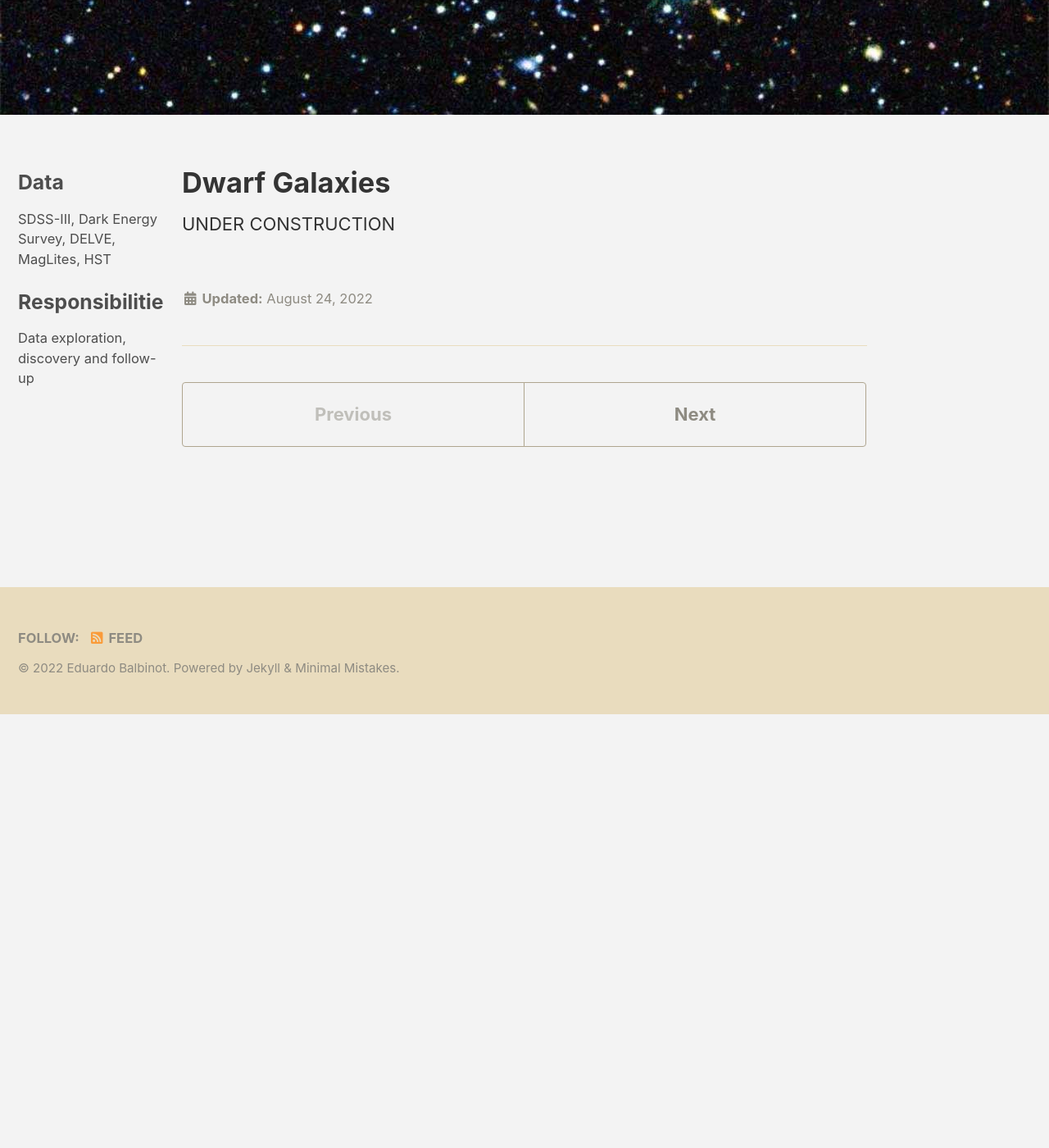
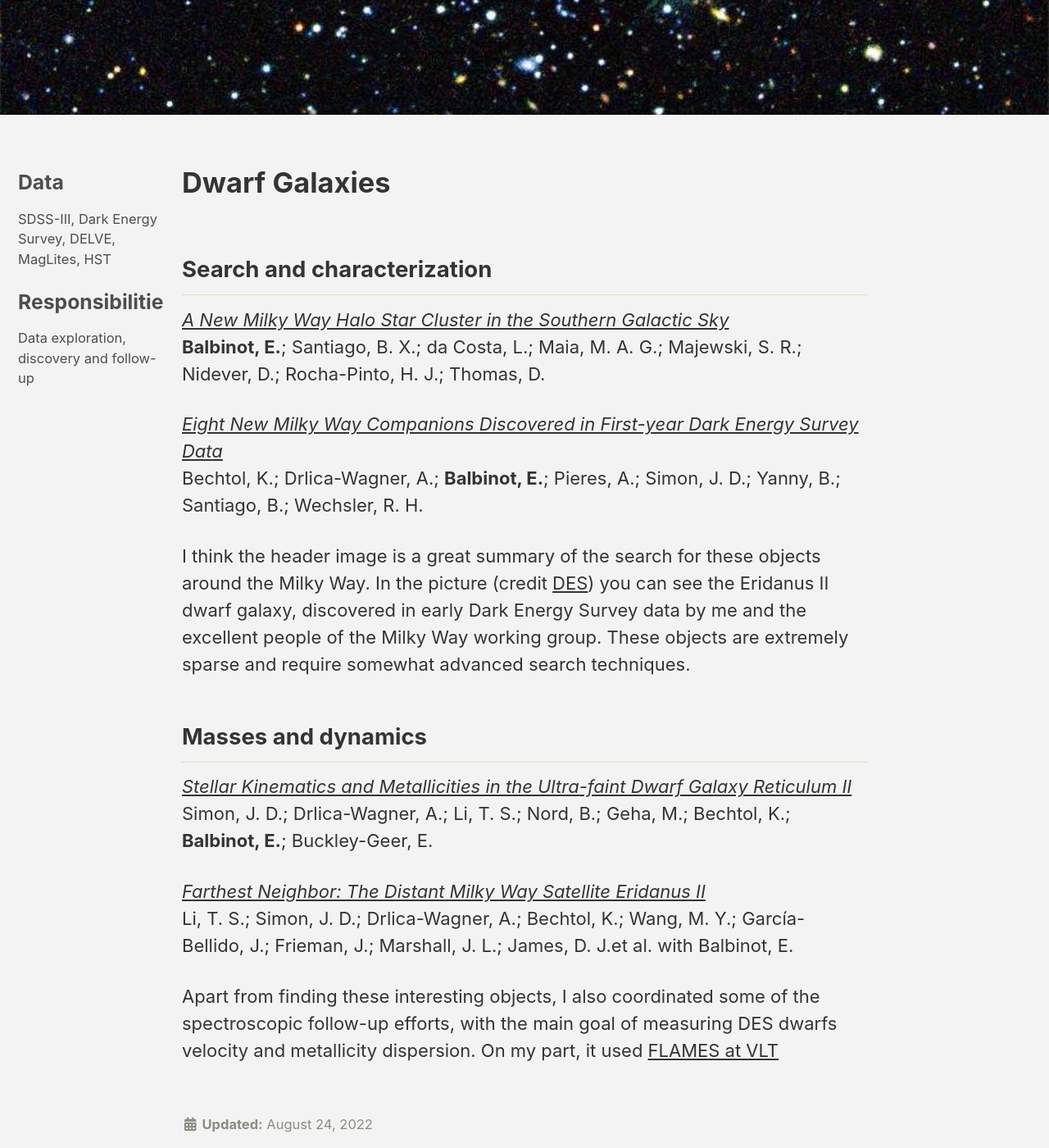
Before and after one commit to balbinot/balbinot.github.io, a Jekyll site: the page built from _research/dwarf_galaxies.md, in a window 1280 px wide and 1400 px high, scrolled down 529 px. Shown: the whole window at 82% size. Built offline with Jekyll 4.4.1, drawn with Linux system fonts in a browser that asks for light colours; cached includes are drawn as plain includes.

Commit message:
more research description

```diff
--- a/_research/dwarf_galaxies.md
+++ b/_research/dwarf_galaxies.md
@@ -13,4 +14,40 @@ sidebar:
     text: "Data exploration, discovery and follow-up"
 ---
 
-UNDER CONSTRUCTION
+## Search and characterization
+
+[*A New Milky Way Halo Star Cluster in the Southern Galactic
+Sky*](https://ui.adsabs.harvard.edu/abs/2013ApJ...767..101B/abstract){:target='_blank'}
+<br/> **Balbinot, E.**; Santiago, B. X.; da Costa, L.; Maia, M. A. G.;
+Majewski, S. R.; Nidever, D.; Rocha-Pinto, H. J.; Thomas, D.
+
+[*Eight New Milky Way Companions Discovered in First-year Dark Energy Survey
+Data*](https://ui.adsabs.harvard.edu/abs/2015ApJ...807...50B/abstract){:target='_blank'}
+<br/> Bechtol, K.; Drlica-Wagner, A.; **Balbinot, E.**; Pieres, A.; Simon, J.
+D.; Yanny, B.; Santiago, B.; Wechsler, R. H.
+
+I think the header image is a great summary of the search for these objects
+around the Milky Way. In the picture (credit
+[DES](https://www.darkenergysurvey.org/)) you can see the Eridanus II
+dwarf galaxy, discovered in early Dark Energy Survey data by me and the
+excellent people of the Milky Way working group. These objects are extremely sparse
+and require somewhat advanced search techniques.
+
+## Masses and dynamics
+
+[*Stellar Kinematics and Metallicities in the Ultra-faint Dwarf Galaxy
+Reticulum
+II*](https://ui.adsabs.harvard.edu/abs/2015ApJ...808...95S/abstract){:target='_blank'}
+<br/> Simon, J. D.; Drlica-Wagner, A.; Li, T. S.; Nord, B.; Geha, M.; Bechtol,
+K.; **Balbinot, E.**; Buckley-Geer, E.
+
+[*Farthest Neighbor: The Distant Milky Way Satellite Eridanus
+II*](https://ui.adsabs.harvard.edu/abs/2017ApJ...838....8L/abstract){:target='_blank'}
+<br/> Li, T. S.; Simon, J. D.; Drlica-Wagner, A.; Bechtol, K.; Wang, M. Y.;
+García-Bellido, J.; Frieman, J.; Marshall, J. L.; James, D. J.et al. with
+Balbinot, E.
+
+Apart from finding these interesting objects, I also coordinated some of the
+spectroscopic follow-up efforts, with the main goal of measuring DES dwarfs
+velocity and metallicity dispersion. On my part, it used [FLAMES at
+VLT](https://www.eso.org/sci/facilities/paranal/instruments/flames.html)
```
Also changed, not shown: other parts of _research/dwarf_galaxies.md (+1 -0 lines), _research/stellar_streams.md (+54 -1 lines), 1 other file.
